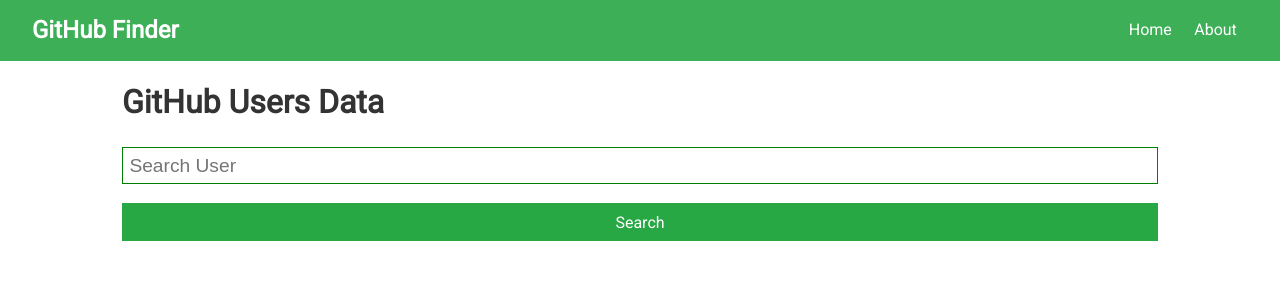
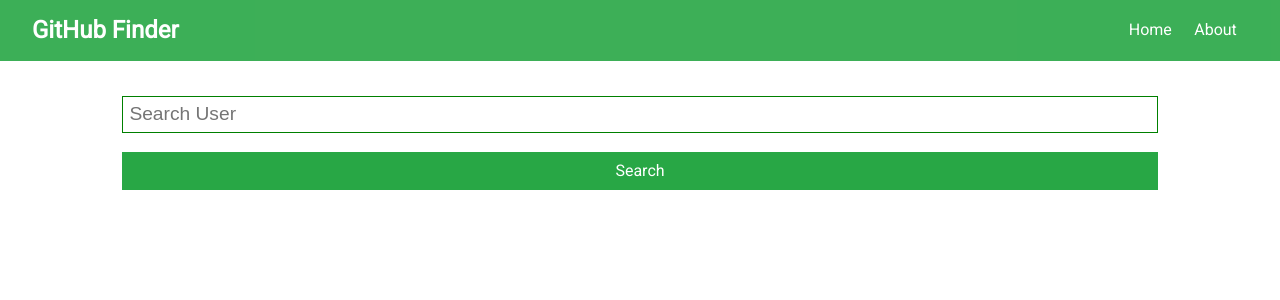
Before and after one commit to NhatNguyen1502/midterm3-react, a React (Vite) app: page / in a window 1280 px wide. Shown: the top 300 px of the page. Built offline with nearby package versions, Linux system fonts and the light colour scheme.

Commit message:
done implement Home component

```diff
--- a/src/App.jsx
+++ b/src/App.jsx
@@ -2,25 +2,14 @@
 import { Route, BrowserRouter as Router, Switch } from "react-router-dom";
 import "./App.css";
 import Navbar from "./components/layout/Navbar";
-import Search from "./components/users/Search";
-import About from "./components/pages/About";
-import NotFound from "./components/pages/NotFound";
-import User from "./components/users/User";
+import Home from "./components/layout/Home";
 
 const App = () => {
   return (
     <div className="App">
       <Router>
         <Navbar />
-        <div className="container">
-          <h1>GitHub Users Data</h1>
-          <Switch>
-            <Route exact path="/" component={Search} />
-            <Route exact path="/about" component={About} />
-            <Route exact path="/user/:id" component={User} />
-            <Route path="/*" component={NotFound}></Route>
-          </Switch>
-        </div>
+        <Home />
       </Router>
     </div>
   );
--- /dev/null
+++ b/src/components/layout/Home.jsx
@@ -0,0 +1,19 @@
+import React from "react";
+import { Route, Switch } from "react-router-dom/cjs/react-router-dom.min";
+import About from "../pages/About";
+import NotFound from "../pages/NotFound";
+import Search from "../users/Search";
+import User from "../users/User";
+const Home = () => {
+  return (
+    <div className="container">
+      <Switch>
+        <Route exact path="/" component={Search} />
+        <Route exact path="/about" component={About} />
+        <Route exact path="/user/:id" component={User} />
+        <Route path="/*" component={NotFound}></Route>
+      </Switch>
+    </div>
+  );
+};
+export default Home;
```
